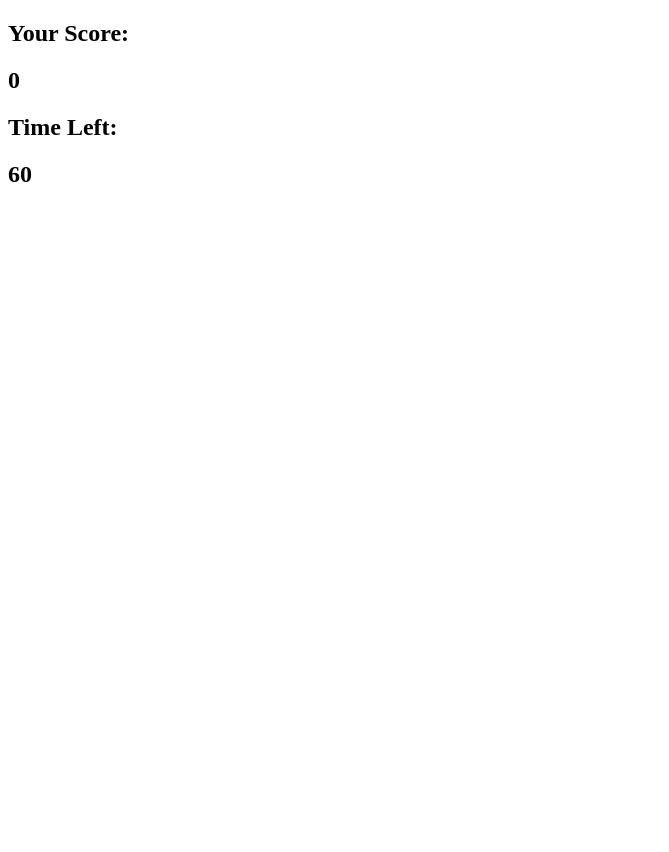
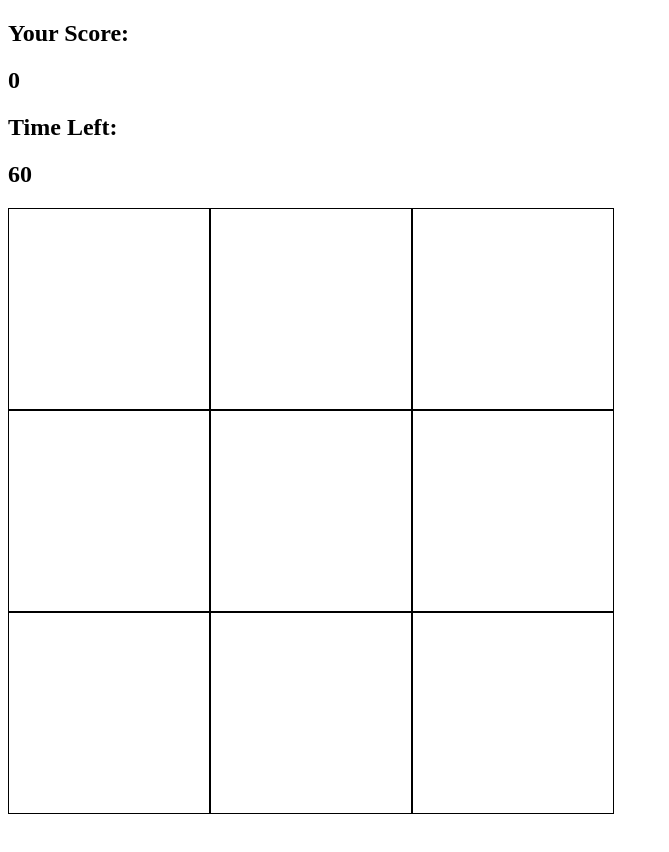
Before and after one commit to munroe1786/whac_a_mole, a plain HTML site: page index.html in a window 1280 px wide. Shown: the whole page, without its empty margins (0-669 px from the left). After the commit the page ends 822 px from the top, so only its background shows below. Drawn offline with Linux system fonts and the light colour scheme.

Commit message:
add styling to styles.css so squares display in a 3x3 grid

```diff
--- a/styles.css
+++ b/styles.css
@@ -1,10 +1,12 @@
 .grid {
-    width: 600px;
-    height: 600px;
+    width: 606px;
+    height: 606px;
+    display: flex;
+    flex-wrap: wrap;
 }
 
 .square {
     width: 200px;
     height: 200px;
-    border-color: black;
+    border: solid black 1px;
 }
```
